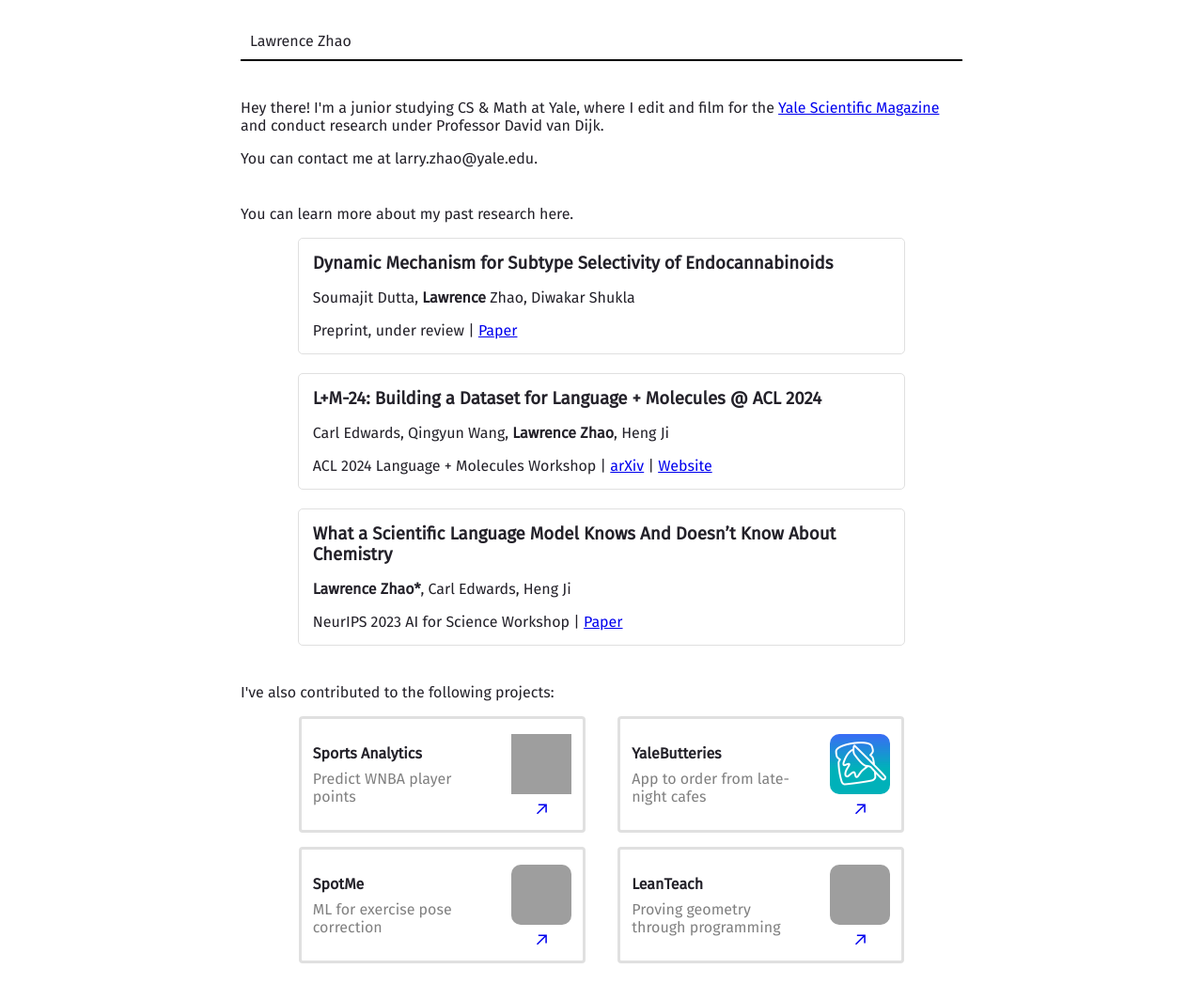
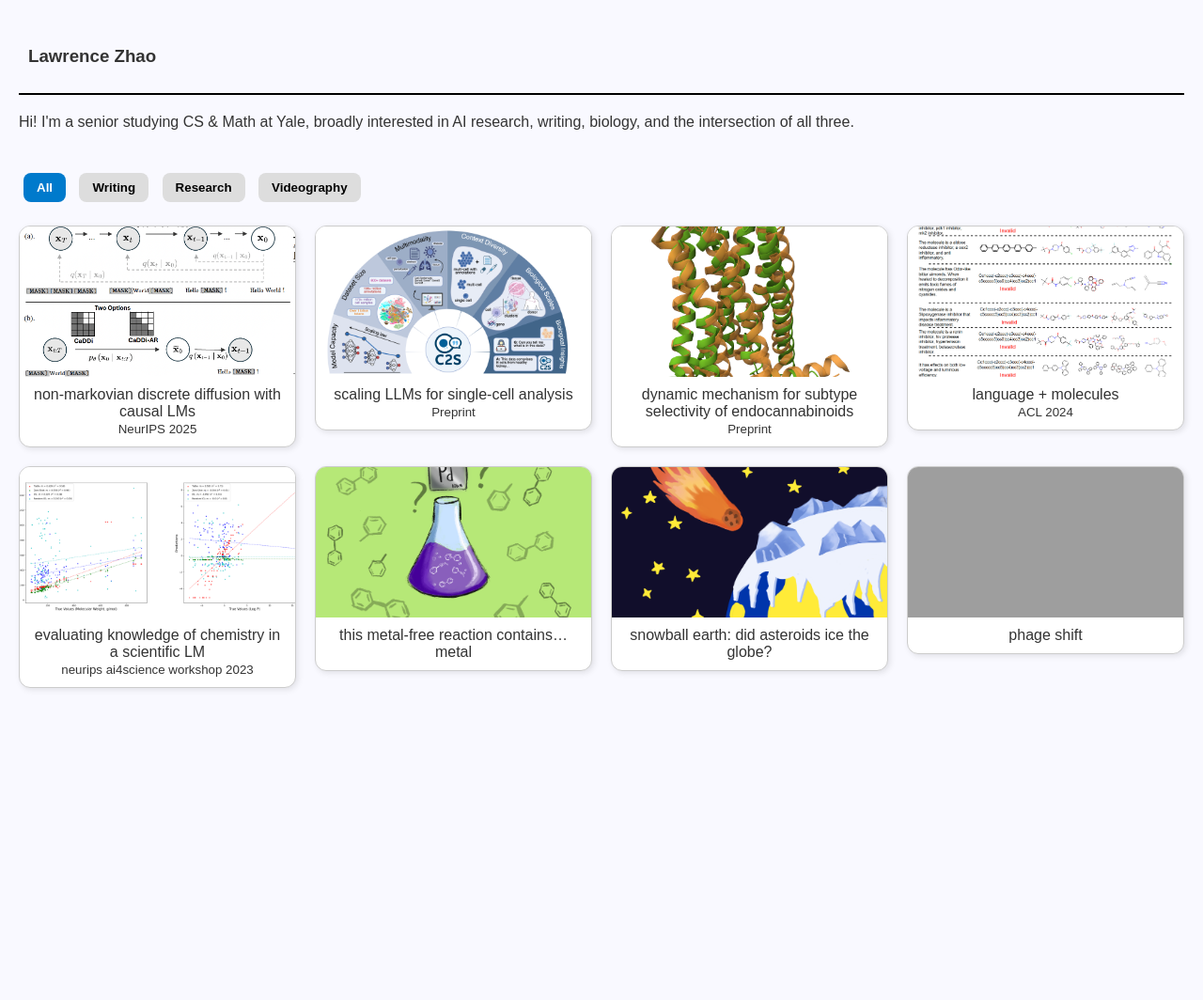
Before and after one commit to chessgoose/website, a plain HTML site: page index.html in a window 1280 px wide. Shown: the whole page at 94% size. After the commit the page ends 800 px from the top, so only its background shows below. Drawn offline with Linux system fonts and the light colour scheme; grey boxes are pictures that could not be loaded.

Commit message:
updated website

```diff
--- a/index.html
+++ b/index.html
@@ -1,217 +1,245 @@
+<!DOCTYPE html>
+<html lang="en">
 <head>
+  <meta charset="UTF-8">
+  <meta name="viewport" content="width=device-width, initial-scale=1.0">
+  <title>Lawrence Zhao</title>
   <style>
-        /*
-        Style so name on left, and then menu on right
-        */
+    body {
+      font-family: sans-serif;
+      background: #f9f9ff;
+      color: #333;
+      margin: 0;
+      padding: 20px;
+    }
+
+    /* Navbar */
     #navbar {
       display: flex;
       align-items: center;
       border-bottom: 2px solid #000;
-            margin-bottom: 40px;
-            padding: 10px
+      margin-bottom: 20px;
+      padding: 10px;
     }
 
-        main {
-            color: #232129;
-            margin: 0 auto;
-            max-width: 768px;
-            padding: 16px
+    /* Filter buttons */
+    .filters {
+      margin: 20px 0;
     }
 
-        body {
-            font-family: 'Fira Sans', serif;
+    .filters button {
+      margin: 5px;
+      padding: 8px 14px;
+      border: none;
+      border-radius: 8px;
+      background: #ddd;
+      cursor: pointer;
+      font-weight: bold;
+      transition: background 0.2s ease;
     }
 
-        .pub {
-            border:1px solid #e0e0e0;
-            border-radius:5px;
-            padding:15px;
-            background:#ffffff;
-            width: 80%;
-            overflow:hidden;
-            display: block;
-            margin: 0 auto;
-            margin-bottom:20px;
+    .filters button.active {
+      background: #007acc;
+      color: white;
     }
 
-        .project a {
-            text-decoration: none;
+    /* Card grid */
+    ul {
+      list-style-type: none;
+      padding: 0;
+      display: grid;
+      grid-template-columns: repeat(4, 1fr); /* exactly 4 per row */
+      gap: 20px;
     }
 
-        .project {
+    li a {
       display: flex;
-            padding-left: 0.75rem;
-            padding-right: 0.75rem;
-            padding-top: 1rem;
-            padding-bottom: 1rem;
-            align-items: center;
-            border-radius: 0.25rem;
-            border-width: 1px;
-            border:solid #e0e0e0;
-            width:calc(45% - 15px)
+      flex-direction: column;
+      text-decoration: none;
+      color: inherit;
+      border: 1px solid #ccc;
+      border-radius: 12px;
+      overflow: hidden;
+      transition: transform 0.2s ease;
+      background: white;
+      box-shadow: 2px 2px 6px rgba(0,0,0,0.1);
+      position: relative;
     }
 
-        .project-description {
-            display: flex;
-            padding-right: 1.5rem;
-            flex-direction: column;
+    li a:hover {
+      transform: scale(1.03);
     }
 
-        .project-container {
-            display:flex;
-            flex-wrap:wrap;
-            justify-content:space-between;
-            gap:15px;
-            padding-left: calc(10% - 15px);
-            padding-right: calc(10% - 15px);
+    li a img {
+      width: 100%;
+      height: 160px;
+      object-fit: cover;
     }
 
-        .project-stuff {
-            display: flex;
-            flex-direction: column;
-            justify-content: space-between;
-            align-items: center;
-            height: 100%;
+    .card-content {
+      padding: 10px;
     }
 
-        .arrow:hover {
-            transform: scale(1.1);
+    .card-content p {
+      margin: 0;
+      text-align: center;
     }
-        .arrow {
-            transition: all 0.15s;
-            transform-origin: 50% 50%;
+
+    /* Tag styling */
+    .tag {
+      position: absolute;
+      top: 10px;
+      left: 10px;
+      background: #007acc;
+      color: white;
+      font-size: 12px;
+      padding: 4px 8px;
+      border-radius: 8px;
+      text-transform: uppercase;
+      font-weight: bold;
     }
-        /* Add socials */
+
+    .tag-writing { opacity: 0; }
+    .tag-research { opacity: 0; }
+    .tag-videography { opacity: 0; }
+
+    /* Hide class for filtering */
+    .hidden {
+      display: none !important;
+    }
   </style>
-    <link rel="stylesheet" href="https://fonts.googleapis.com/css2?family=Fira+Sans&amp;family=Roboto+Slab&amp;family=Inter&amp;family=Noto+Serif&amp;display=swap" data-gatsby-head="true"/>
 </head>
 <body>
-    <main>
+
+  <div class="container" id="projects">
     <nav id="navbar">
-      <span>Lawrence Zhao</span>
+      <h3>Lawrence Zhao</h3>
     </nav>
+
     <section style="margin-bottom:40px">
-        <p> Hey there! I'm a junior studying CS & Math at Yale, where I edit and film for the <a href="https://www.yalescientific.org/">Yale Scientific Magazine</a> and conduct research under Professor David van Dijk. </p>
-        <p> You can contact me at larry.zhao@yale.edu.</p>
+        <p> Hi! I'm a senior studying CS & Math at Yale, broadly interested in AI research, writing, biology, and the intersection of all three.</p>
+    </section>
 
-    </section>
-    <div style="margin-bottom:40px">
-        <p>You can learn more about my past research here.</p>
-        <div class="pub">
-            <h3 style="margin:0">Dynamic Mechanism for Subtype Selectivity of Endocannabinoids</h3>
-            <p>
-                Soumajit Dutta, <b>Lawrence</b> Zhao, Diwakar Shukla
-            </p>
-            <div>
-                <span>
-                    <span>Preprint, under review</span>
-                    |
-                </span>
-                <span>
-                    <a href="https://www.biorxiv.org/content/10.1101/2024.10.25.620304v1">Paper</a>
-                </span>
+    <!-- Filter buttons -->
+    <div class="filters">
+      <button class="filter-btn active" data-filter="all">All</button>
+      <button class="filter-btn" data-filter="writing">Writing</button>
+      <button class="filter-btn" data-filter="research">Research</button>
+      <button class="filter-btn" data-filter="videography">Videography</button>
+    </div>
+
+    <!-- Cards -->
+    <div class="paper-page">
+      <ul>
+
+        <!-- NeurIPS 2025 -->
+        <li data-category="research">
+          <a href="https://arxiv.org/abs/2502.09767">
+            <span class="tag tag-research">Research</span>
+            <img src="images/discrete_diffusion.png" alt="NeurIPS 2025">
+            <div class="card-content">
+              <p>non-markovian discrete diffusion with causal LMs <br><small>NeurIPS 2025</small></p>
+            </div>
+          </a>
+        </li>
+
+        <!-- Preprint: Single-cell scaling -->
+        <li data-category="research">
+          <a href="https://doi.org/10.1101/2025.04.14.648850">
+            <span class="tag tag-research">Research</span>
+            <img src="images/cell2sentence.png" alt="Single-cell LLMs">
+            <div class="card-content">
+              <p>scaling LLMs for single-cell analysis <br><small>Preprint</small></p>
+            </div>
+          </a>
+        </li>
+
+        <!-- Preprint: Endocannabinoids -->
+        <li data-category="research">
+          <a href="https://www.biorxiv.org/content/10.1101/2024.10.25.620304v1">
+            <span class="tag tag-research">Research</span>
+            <img src="images/shukla.png" alt="Endocannabinoids">
+            <div class="card-content">
+              <p>dynamic mechanism for subtype selectivity of endocannabinoids <br><small>Preprint</small></p>
+            </div>
+          </a>
+        </li>
+
+        <!-- ACL 2024 -->
+        <li data-category="research">
+          <a href="https://arxiv.org/pdf/2403.00791.pdf">
+            <span class="tag tag-research">Research</span>
+            <img src="images/heng ji.png" alt="ACL 2024">
+            <div class="card-content">
+              <p>language + molecules <br><small>ACL 2024</small></p>
+            </div>
+          </a>
+        </li>
+
+        <!-- NeurIPS 2023 -->
+        <li data-category="research">
+          <a href="https://openreview.net/pdf?id=hSmn7BQZ2v">
+            <span class="tag tag-research">Research</span>
+            <img src="images/what knows.png" alt="NeurIPS 2023">
+            <div class="card-content">
+              <p>evaluating knowledge of chemistry in a scientific LM <br><small>neurips ai4science workshop 2023 </small></p>
+            </div>
+          </a>
+        </li>
+
+        <li data-category="writing">
+          <a href="https://www.yalescientific.org/2024/02/this-metal-free-reaction-contains-metal/">
+            <span class="tag tag-writing">Writing</span>
+            <img src="images/Kara_Tao_Metal_Free_Reaction_-1536x1151.png" alt="Metal-free reaction">
+            <div class="card-content">
+              <p>this metal-free reaction contains… metal</p>
+            </div>
+          </a>
+        </li>
+        <li data-category="writing">
+          <a href="https://www.yalescientific.org/2024/09/snowball-earth-did-asteroids-ice-the-globe/">
+            <span class="tag tag-research">Research</span>
+            <img src="images/ysm.png" alt="Snowball Earth">
+            <div class="card-content">
+              <p>snowball earth: did asteroids ice the globe?</p>
+            </div>
+          </a>
+        </li>
+        <li data-category="videography">
+          <a href="https://youtu.be/yEmuUIG9FzE?si=YzJDn4p1tcid_wZM">
+            <span class="tag tag-videography">Videography</span>
+            <img src="images/thumbnail (1) (1).jpeg" alt="Video project">
+            <div class="card-content">
+              <p>phage shift</p>
+            </div>
+          </a>
+        </li>
+      </ul>
     </div>
   </div>
-        <div class="pub">
-            <h3 style="margin:0">L+M-24: Building a Dataset for Language + Molecules @ ACL 2024</h3>
-            <p>
-                Carl Edwards, Qingyun Wang, <b>Lawrence Zhao</b>, Heng Ji
-            </p>
-            <div>
-                <span>
-                    <span>ACL 2024 Language + Molecules Workshop</span>
-                    |
-                </span>
-                <span>
-                    <a href="https://arxiv.org/pdf/2403.00791.pdf">arXiv</a>
-                    |
-                </span>
-                <span>
-                    <a href="https://language-plus-molecules.github.io/">Website</a>
-                </span>
-            </div>
-        </div>
-        <div class="pub">
-            <h3 style="margin:0">What a Scientific Language Model Knows And Doesn’t Know About Chemistry</h3>
-            <p>
-                <b>Lawrence Zhao*</b>, Carl Edwards, Heng Ji
-            </p>
-            <div>
-                <span>
-                    <span>NeurIPS 2023 AI for Science Workshop</span>
-                    |
-                </span>
-                <span>
-                    <a href="https://openreview.net/pdf?id=hSmn7BQZ2v">Paper</a>
-                </span>
-            </div>
-        </div>
-    </div>
-    <div style="margin-bottom:40px">
-        <p>I've also contributed to the following projects:</p>
-        <div class="project-container">
-            <div class="project">
-                <div class="project-description">
-                    <p style="margin:0; font-weight:800">Sports Analytics</p>
-                    <p style="margin:0; padding-top:0.5rem; max-width: 13rem; color: gray">Predict WNBA player points</p>
-                </div>
-                <div class="project-stuff">
-                    <div style="position:relative">
-                        <img width="64" height="64" src="https://upload.wikimedia.org/wikipedia/commons/7/7a/Basketball.png">
-                    </div>
-                    <a href="https://github.com/chessgoose/nba-ml-predictions" style="padding-top:10px">
-                        <svg width="12" height="12" viewBox="0 0 12 12" fill="none" class="arrow" xmlns="http://www.w3.org/2000/svg"><path d="M2.07102 11.3494L0.963068 10.2415L9.2017 1.98864H2.83807L2.85227 0.454545H11.8438V9.46023H10.2955L10.3097 3.09659L2.07102 11.3494Z" fill="currentColor"></path>
-                        </svg>
-                    </a>
-                </div>
-            </div>
-            <div class="project">
-                <div class="project-description">
-                    <p style="margin:0; font-weight:800">YaleButteries</p>
-                    <p style="margin:0; padding-top:0.5rem; max-width: 13rem; color: gray">App to order from late-night cafes</p>
-                </div>
-                <div class="project-stuff">
-                    <div style="position:relative">
-                        <img width="64" height="64" style="border-radius:10px" src="yb.jpeg">
-                    </div>
-                    <a href="https://apps.apple.com/us/app/yale-butteries/id6448767895" style="padding-top:10px">
-                        <svg width="12" height="12" viewBox="0 0 12 12" fill="none" class="arrow" xmlns="http://www.w3.org/2000/svg"><path d="M2.07102 11.3494L0.963068 10.2415L9.2017 1.98864H2.83807L2.85227 0.454545H11.8438V9.46023H10.2955L10.3097 3.09659L2.07102 11.3494Z" fill="currentColor"></path>
-                        </svg>
-                    </a>
-                </div>
-            </div>
-            <div class="project">
-                <div class="project-description">
-                    <p style="margin:0; font-weight:800">SpotMe</p>
-                    <p style="margin:0; padding-top:0.5rem; max-width: 13rem; color: gray">ML for exercise pose correction</p>
-                </div>
-                <div class="project-stuff">
-                    <div style="position:relative">
-                        <img width="64" height="64" style="border-radius:10px" src="https://upload.wikimedia.org/wikipedia/commons/thumb/8/87/OpenMoji-black_1F3CB.svg/1024px-OpenMoji-black_1F3CB.svg.png?20180524183949">
-                    </div>
-                    <a href="https://github.com/MadhavL/SpotMe" style="padding-top:10px">
-                        <svg width="12" height="12" viewBox="0 0 12 12" fill="none" class="arrow" xmlns="http://www.w3.org/2000/svg"><path d="M2.07102 11.3494L0.963068 10.2415L9.2017 1.98864H2.83807L2.85227 0.454545H11.8438V9.46023H10.2955L10.3097 3.09659L2.07102 11.3494Z" fill="currentColor"></path>
-                        </svg>
-                    </a>
-                </div>
-            </div>
-            <div class="project">
-                <div class="project-description">
-                    <p style="margin:0; font-weight:800">LeanTeach</p>
-                    <p style="margin:0; padding-top:0.5rem; max-width: 13rem; color: gray">Proving geometry through programming</p>
-                </div>
-                <div class="project-stuff">
-                    <div style="position:relative">
-                        <img width="64" height="64" style="border-radius:10px" src="https://pbs.twimg.com/profile_images/1090733477509648385/h2lrWz_R_200x200.png">
-                    </div>
-                    <a href="https://vaibhavkarve.github.io/leanteach_poster.pdf" style="padding-top:10px">
-                        <svg width="12" height="12" viewBox="0 0 12 12" fill="none" class="arrow" xmlns="http://www.w3.org/2000/svg"><path d="M2.07102 11.3494L0.963068 10.2415L9.2017 1.98864H2.83807L2.85227 0.454545H11.8438V9.46023H10.2955L10.3097 3.09659L2.07102 11.3494Z" fill="currentColor"></path>
-                        </svg>
-                    </a>
-                </div>
-            </div>
-        </div>
-        </div>
-    </div>
-    </main>
+
+  <!-- Filter script -->
+  <script>
+    const buttons = document.querySelectorAll('.filter-btn');
+    const cards = document.querySelectorAll('li[data-category]');
+
+    buttons.forEach(btn => {
+      btn.addEventListener('click', () => {
+        // Update active button
+        buttons.forEach(b => b.classList.remove('active'));
+        btn.classList.add('active');
+
+        const filter = btn.dataset.filter;
+
+        cards.forEach(card => {
+          if (filter === 'all' || card.dataset.category === filter) {
+            card.classList.remove('hidden');
+          } else {
+            card.classList.add('hidden');
+          }
+        });
+      });
+    });
+  </script>
 </body>
+</html>
```
Also changed, not shown: default.svg (deleted), images/Kara_Tao_Metal_Free_Reaction_-1536x1151.png (added), images/cell2sentence.png (added), images/discrete_diffusion.png (added), images/download.png (added), images/heng ji.png (added), images/shukla.png (added), images/what knows.png (added), images/ysm.png (added), yb.jpeg (deleted), 7 other files. Lines whose indentation alone changed are shown as unchanged.
